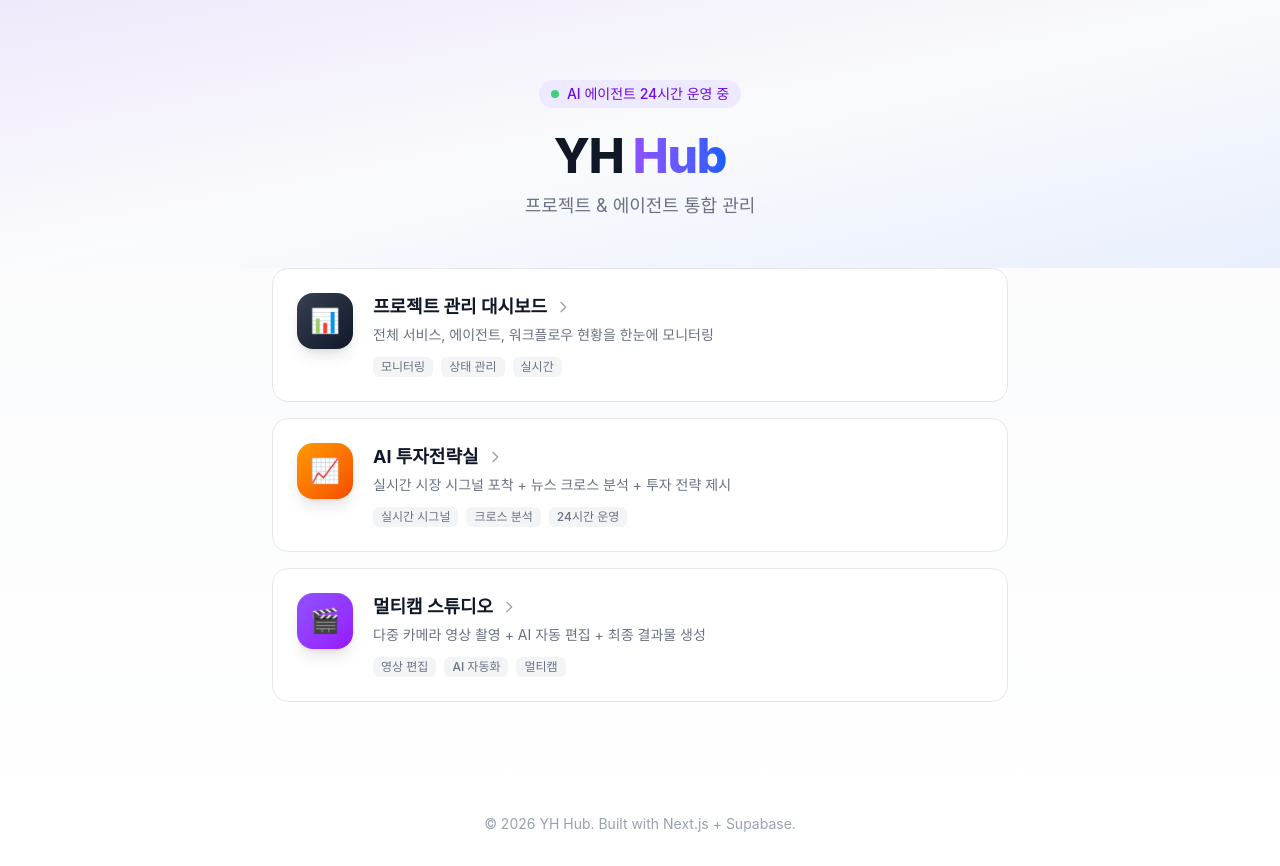
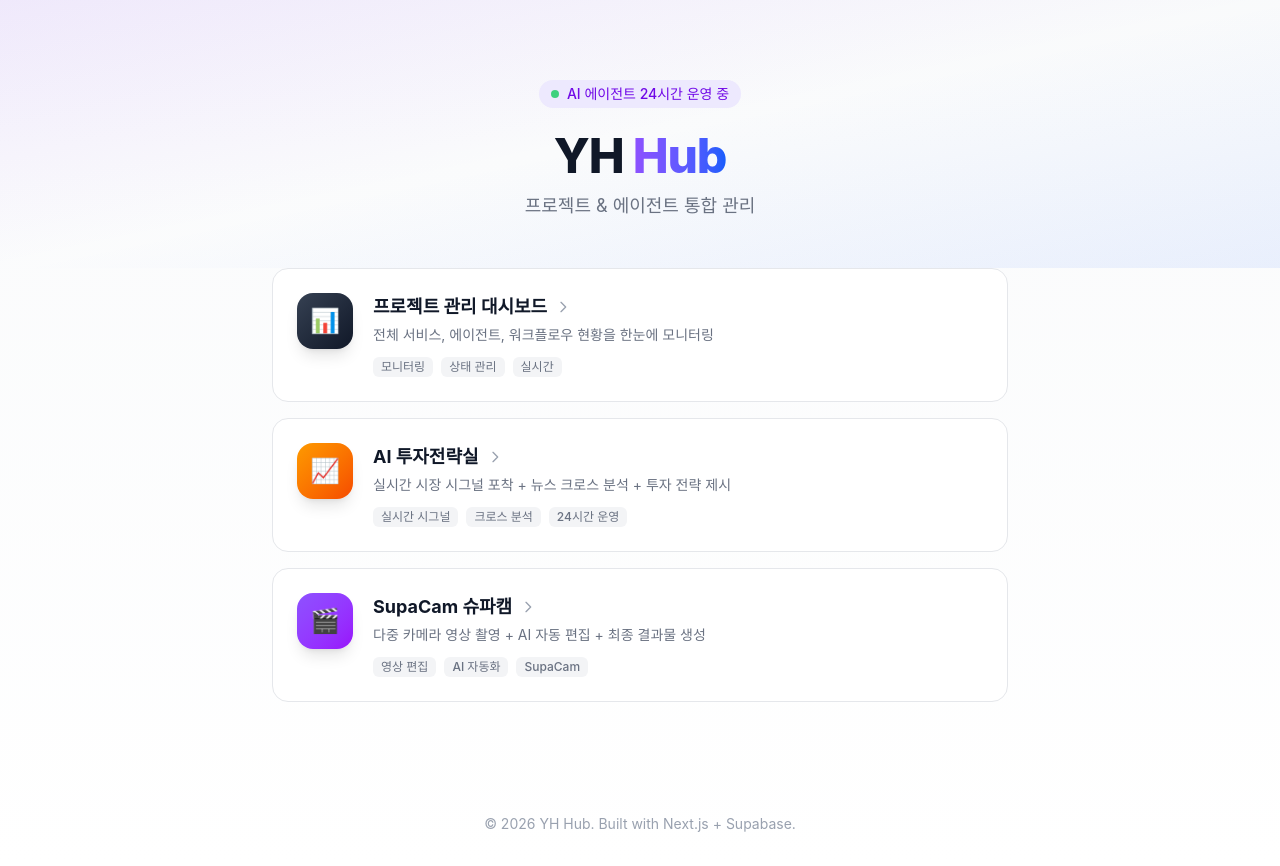
Before and after one commit to hyangkk/yhmemo, a Next.js app in the folder web-service/: page / in a window 1280 px wide. Built offline with nearby package versions, Linux system fonts and the light colour scheme; no server answers.

Commit message:
SupaCam 슈파캠으로 이름 변경 및 커서 스타일 수정
- 멀티캠 스튜디오 → SupaCam 슈파캠으로 전체 이름 변경
- 버튼, 링크, 입력 필드 등에 적절한 커서 스타일 추가

https://claude.ai/code/session_01E7EmjiPdf7C987XHDaKA5v

```diff
--- a/web-service/src/app/dashboard/page.tsx
+++ b/web-service/src/app/dashboard/page.tsx
@@ -42,11 +42,11 @@ const PROJECT_HISTORY = [
   {
     id: "multicam-studio",
     icon: "🎬",
-    title: "멀티캠 스튜디오",
+    title: "SupaCam 슈파캠",
     period: "03-11 ~",
     status: "active" as const,
     description: "다중 카메라 동시 촬영 + AI 자동 교차편집. BGM, 자막(Groq), AI 감독 모드, 프롬프트 편집 지원",
-    features: ["멀티캠 촬영", "AI 교차편집", "BGM (Pixabay)", "자동 자막", "감독 모드"],
+    features: ["SupaCam 촬영", "AI 교차편집", "BGM (Pixabay)", "자동 자막", "감독 모드"],
   },
   {
     id: "auto-trading",
--- a/web-service/src/app/globals.css
+++ b/web-service/src/app/globals.css
@@ -22,3 +22,22 @@ body {
   color: var(--foreground);
   font-family: -apple-system, BlinkMacSystemFont, "Segoe UI", Roboto, "Helvetica Neue", Arial, "Noto Sans KR", sans-serif;
 }
+
+button,
+a,
+[role="button"],
+input[type="submit"],
+input[type="button"],
+select,
+label[for] {
+  cursor: pointer;
+}
+
+input[type="text"],
+input[type="number"],
+input[type="email"],
+input[type="password"],
+input[type="search"],
+textarea {
+  cursor: text;
+}
--- a/web-service/src/app/login/page.tsx
+++ b/web-service/src/app/login/page.tsx
@@ -26,7 +26,7 @@ export default function LoginPage() {
     <div className="min-h-screen bg-black text-white flex flex-col items-center justify-center p-4">
       <div className="max-w-sm w-full space-y-8 text-center">
         <div>
-          <h1 className="text-3xl font-bold">멀티캠 스튜디오</h1>
+          <h1 className="text-3xl font-bold">SupaCam 슈파캠</h1>
           <p className="text-gray-400 mt-2">여러 카메라로 촬영하고 AI가 자동 편집</p>
         </div>
 
--- a/web-service/src/app/page.tsx
+++ b/web-service/src/app/page.tsx
@@ -21,12 +21,12 @@ const PROJECTS = [
   },
   {
     id: "studio",
-    name: "멀티캠 스튜디오",
+    name: "SupaCam 슈파캠",
     description: "다중 카메라 영상 촬영 + AI 자동 편집 + 최종 결과물 생성",
     icon: "🎬",
     gradient: "from-violet-500 to-purple-600",
     path: "/studio",
-    tags: ["영상 편집", "AI 자동화", "멀티캠"],
+    tags: ["영상 편집", "AI 자동화", "SupaCam"],
   },
 ];
 
--- a/web-service/src/app/studio/layout.tsx
+++ b/web-service/src/app/studio/layout.tsx
@@ -1,12 +1,12 @@
 import type { Metadata, Viewport } from 'next';
 
 export const metadata: Metadata = {
-  title: '멀티캠 스튜디오',
+  title: 'SupaCam 슈파캠',
   description: '여러 대의 카메라로 동시 촬영하고 자동 편집된 영상을 받아보세요',
   appleWebApp: {
     capable: true,
     statusBarStyle: 'black-translucent',
-    title: '멀티캠 스튜디오',
+    title: 'SupaCam 슈파캠',
   },
 };
 
--- a/web-service/src/app/studio/page.tsx
+++ b/web-service/src/app/studio/page.tsx
@@ -107,7 +107,7 @@ export default function StudioPage() {
       <div className="max-w-sm w-full space-y-4">
         {/* 타이틀 */}
         <div className="text-center pb-2">
-          <h1 className="text-2xl font-bold">멀티캠 스튜디오</h1>
+          <h1 className="text-2xl font-bold">SupaCam 슈파캠</h1>
           <p className="text-gray-500 text-xs mt-1">여러 카메라로 동시 촬영 · 자동 편집</p>
         </div>
 
```
